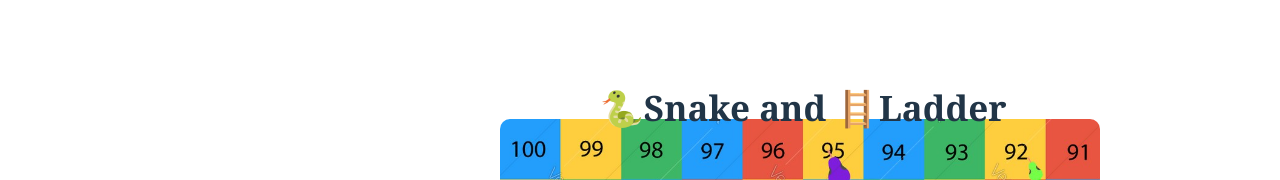
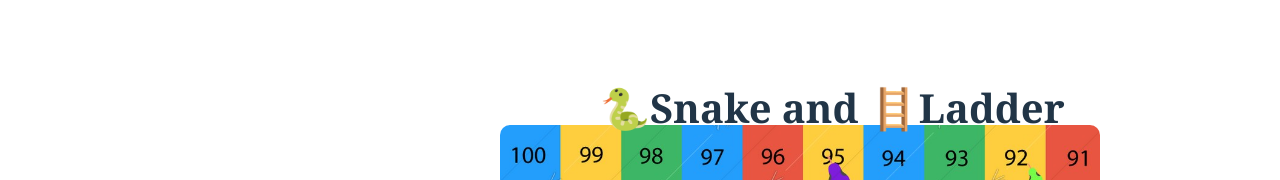
Before and after one commit to Virender122/snake-and-ladder-in-react, a React (Vite) app: page / in a window 1280 px wide. Shown: the top 180 px of the page. Built offline with nearby package versions, Linux system fonts and the light colour scheme.

Commit message:
change text size

```diff
--- a/src/App.css
+++ b/src/App.css
@@ -27,7 +27,7 @@ border-image: fill;
   background: transparent;
 }
 .head{
-  font-size: 35px;
+  font-size: 40px;
   font-family: Cambria, Cochin, Georgia, Times, 'Times New Roman', serif;
   padding-left: 600px;
 }
```
